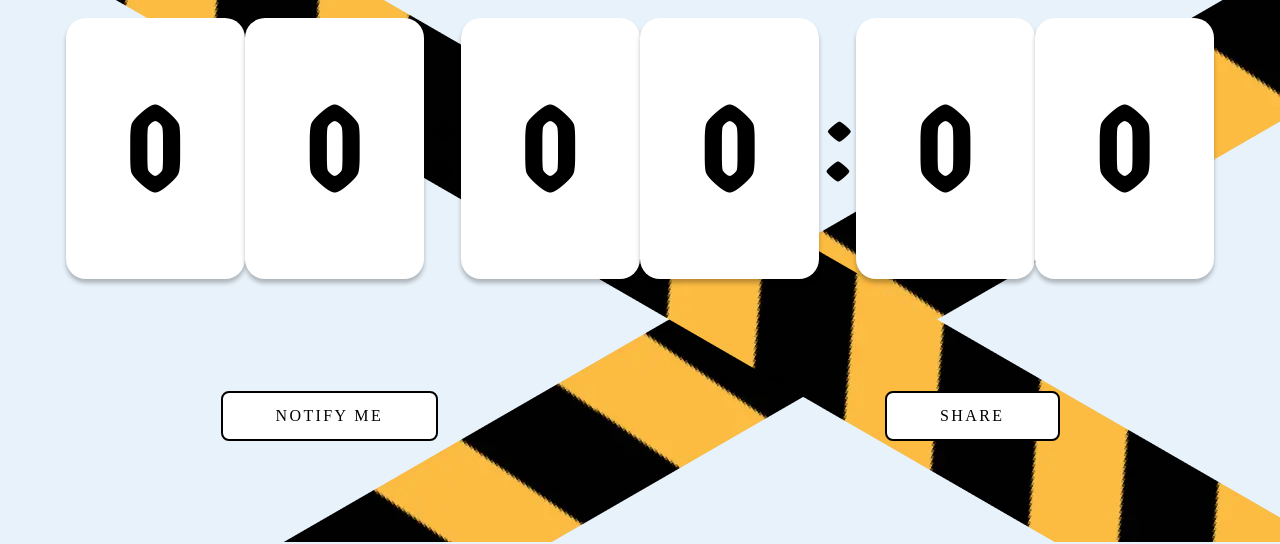
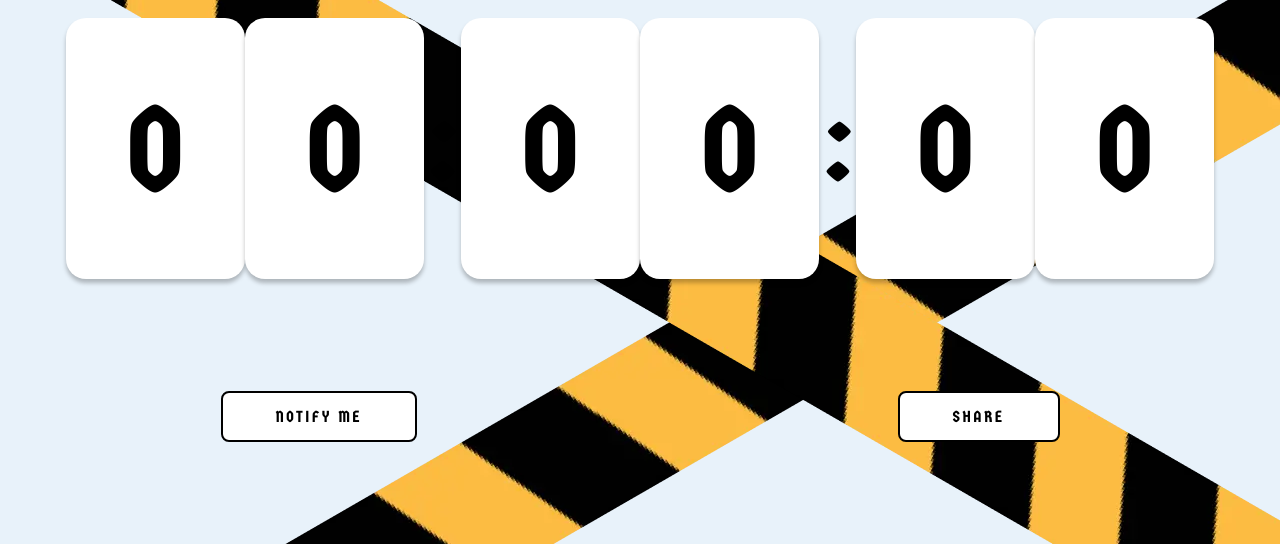
Before and after one commit to chocopie777/sales-countdown-timer, a website: page app/index.html in a window 1280 px wide. Shown: the part 446-990 px from the top of the page. Drawn offline with Linux system fonts and the light colour scheme.

Commit message:
finished styles fixs

```diff
--- a/app/scss/style.scss
+++ b/app/scss/style.scss
@@ -17,14 +17,14 @@
     position: absolute;
     content: url("../images/tape1.webp");
     left: 0;
-    bottom: -3px;
+    bottom: -5px;
   }
   &:after {
     z-index: -2;
     position: absolute;
     content: url("../images/tape2.webp");
     right: 0;
-    bottom: -3px;
+    bottom: -5px;
   }
 }
 
@@ -184,7 +184,7 @@
   background: #FFF;
   color: #000;
 
-  font-family: Germania One;
+  font-family: GermaniaOne-Regular;
   font-size: 16px;
   font-style: normal;
   font-weight: 400;
```
Also changed, not shown: app/css/style.min.css.
